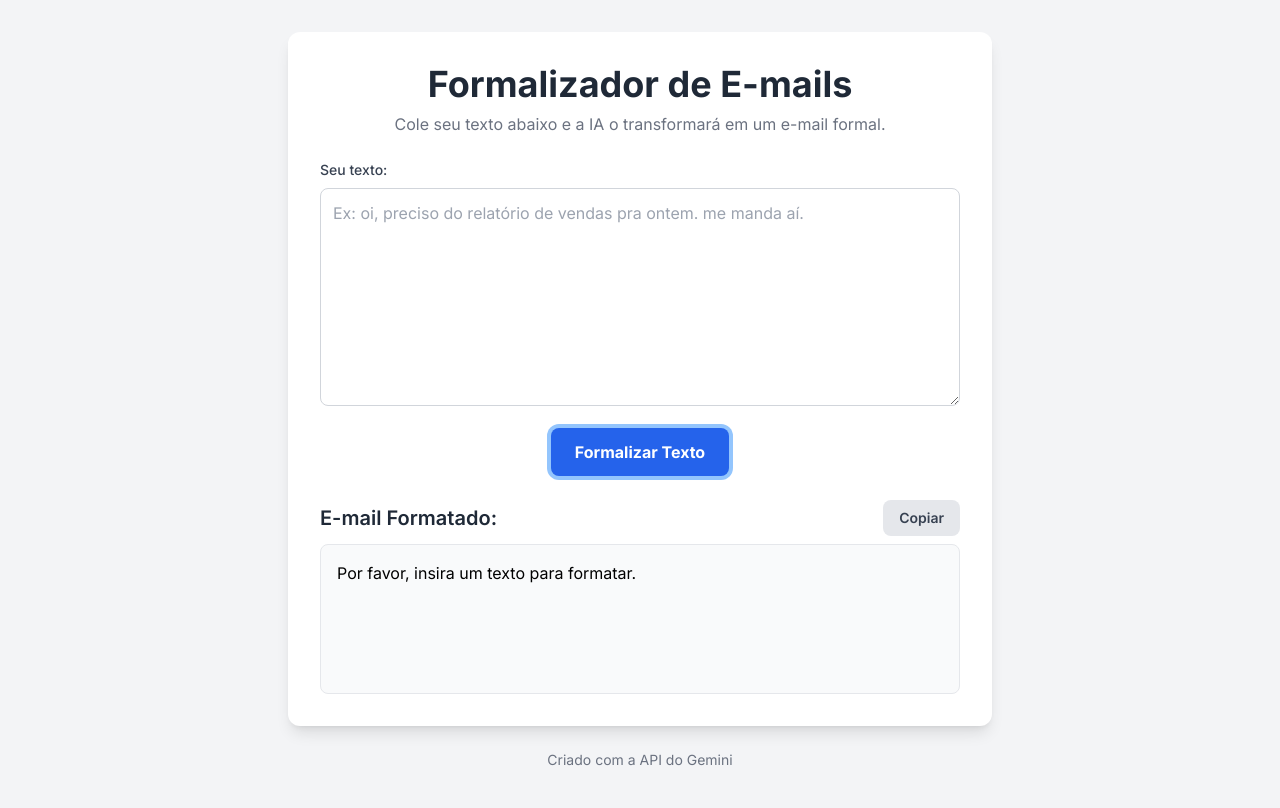
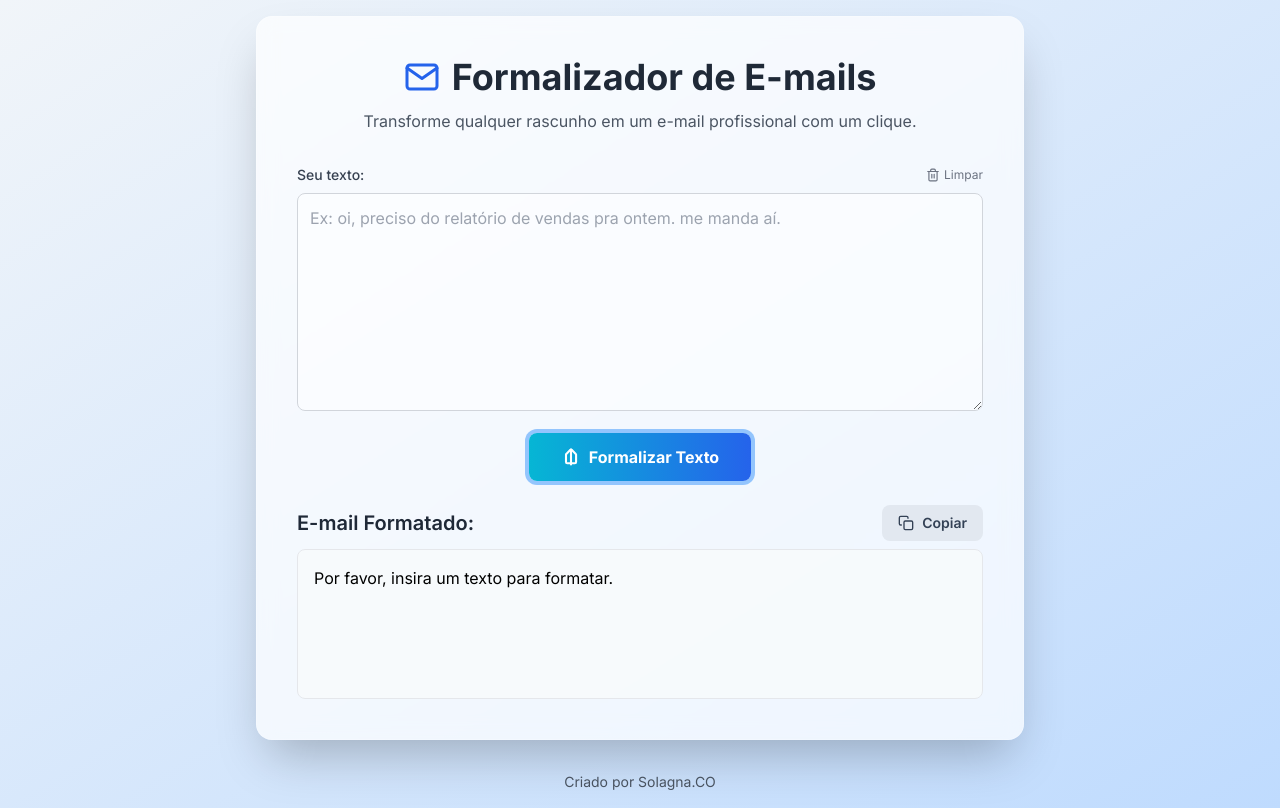
Before and after one commit to jaozao1337/formalizador, a plain HTML site: page index.html in a window 1280 px wide. Both pictures are taken after a click on the button "Formalizar Texto". Drawn offline with nearby package versions, Linux system fonts and the light colour scheme.

Commit message:
Update index.html

```diff
--- a/index.html
+++ b/index.html
@@ -10,9 +10,8 @@
         body {
             font-family: 'Inter', sans-serif;
         }
-        /* Estilo para a animação de carregamento */
         .loader {
-            border: 4px solid #f3f3f3;
+            border: 4px solid rgba(255, 255, 255, 0.3);
             border-top: 4px solid #3498db;
             border-radius: 50%;
             width: 40px;
@@ -23,25 +22,41 @@
             0% { transform: rotate(0deg); }
             100% { transform: rotate(360deg); }
         }
+        .glass-card {
+            background: rgba(255, 255, 255, 0.7);
+            backdrop-filter: blur(10px);
+            -webkit-backdrop-filter: blur(10px);
+            border: 1px solid rgba(255, 255, 255, 0.2);
+        }
     </style>
 </head>
-<body class="bg-gray-100 flex items-center justify-center min-h-screen">
-    <div class="container mx-auto p-4 md:p-8 max-w-3xl w-full">
-        <div class="bg-white rounded-xl shadow-lg p-6 md:p-8">
-            <div class="text-center mb-6">
-                <h1 class="text-3xl md:text-4xl font-bold text-gray-800">Formalizador de E-mails</h1>
-                <p class="text-gray-500 mt-2">Cole seu texto abaixo e a IA o transformará em um e-mail formal.</p>
+<body class="bg-gradient-to-br from-slate-100 to-blue-200 flex items-center justify-center min-h-screen p-4">
+    <div class="container mx-auto max-w-3xl w-full">
+        <div class="glass-card rounded-2xl shadow-2xl p-6 md:p-10">
+            <div class="text-center mb-8">
+                <div class="flex items-center justify-center gap-3">
+                    <svg xmlns="http://www.w3.org/2000/svg" width="36" height="36" viewBox="0 0 24 24" fill="none" stroke="currentColor" stroke-width="2" stroke-linecap="round" stroke-linejoin="round" class="text-blue-600"><path d="M4 4h16c1.1 0 2 .9 2 2v12c0 1.1-.9 2-2 2H4c-1.1 0-2-.9-2-2V6c0-1.1.9-2 2-2z"></path><polyline points="22,6 12,13 2,6"></polyline></svg>
+                    <h1 class="text-3xl md:text-4xl font-bold text-gray-800">Formalizador de E-mails</h1>
+                </div>
+                <p class="text-gray-600 mt-3">Transforme qualquer rascunho em um e-mail profissional com um clique.</p>
             </div>
 
-            <!-- Área de Input (Campo para receber o texto) -->
+            <!-- Área de Input -->
             <div class="mb-4">
-                <label for="inputText" class="block text-sm font-medium text-gray-700 mb-2">Seu texto:</label>
-                <textarea id="inputText" rows="8" class="w-full p-3 border border-gray-300 rounded-lg focus:ring-2 focus:ring-blue-500 focus:border-blue-500 transition" placeholder="Ex: oi, preciso do relatório de vendas pra ontem. me manda aí."></textarea>
+                <div class="flex justify-between items-center mb-2">
+                    <label for="inputText" class="block text-sm font-medium text-gray-700">Seu texto:</label>
+                    <button id="clearButton" class="text-xs text-gray-500 hover:text-red-600 transition-colors flex items-center gap-1">
+                        <svg xmlns="http://www.w3.org/2000/svg" width="14" height="14" viewBox="0 0 24 24" fill="none" stroke="currentColor" stroke-width="2" stroke-linecap="round" stroke-linejoin="round"><polyline points="3 6 5 6 21 6"></polyline><path d="M19 6v14a2 2 0 0 1-2 2H7a2 2 0 0 1-2-2V6m3 0V4a2 2 0 0 1 2-2h4a2 2 0 0 1 2 2v2"></path><line x1="10" y1="11" x2="10" y2="17"></line><line x1="14" y1="11" x2="14" y2="17"></line></svg>
+                        Limpar
+                    </button>
+                </div>
+                <textarea id="inputText" rows="8" class="w-full p-3 border border-gray-300 rounded-lg focus:ring-2 focus:ring-blue-500 focus:border-blue-500 transition bg-white/50" placeholder="Ex: oi, preciso do relatório de vendas pra ontem. me manda aí."></textarea>
             </div>
 
             <!-- Botão de Ação -->
             <div class="text-center mb-6">
-                <button id="formatButton" class="bg-blue-600 text-white font-bold py-3 px-6 rounded-lg hover:bg-blue-700 transition-all duration-300 transform hover:scale-105 focus:outline-none focus:ring-4 focus:ring-blue-300">
+                <button id="formatButton" class="bg-gradient-to-r from-cyan-500 to-blue-600 text-white font-bold py-3 px-8 rounded-lg hover:shadow-lg hover:scale-105 transition-all duration-300 focus:outline-none focus:ring-4 focus:ring-blue-300 flex items-center gap-2 mx-auto">
+                    <svg xmlns="http://www.w3.org/2000/svg" width="20" height="20" viewBox="0 0 24 24" fill="none" stroke="currentColor" stroke-width="2.5" stroke-linecap="round" stroke-linejoin="round"><path d="M12 3c.3 0 .6.1.8.4l4.9 4.9c.2.2.4.5.4.8v8.8c0 .8-.7 1.5-1.5 1.5H7.5c-.8 0-1.5-.7-1.5-1.5V9.1c0-.3.1-.6.4-.8l4.9-4.9c.2-.3.5-.4.8-.4Z"/><path d="M12 3v18"/></svg>
                     Formalizar Texto
                 </button>
             </div>
@@ -51,26 +66,28 @@
                 <div class="loader"></div>
             </div>
 
-            <!-- Área de Output (Campo para devolver o texto) -->
+            <!-- Área de Output -->
             <div id="outputContainer" class="hidden">
                  <div class="flex justify-between items-center mb-2">
                     <h2 class="text-xl font-semibold text-gray-800">E-mail Formatado:</h2>
-                    <button id="copyButton" class="bg-gray-200 text-gray-700 font-semibold py-2 px-4 rounded-lg hover:bg-gray-300 transition-colors duration-300 text-sm">
+                    <button id="copyButton" class="bg-slate-200 text-slate-700 font-semibold py-2 px-4 rounded-lg hover:bg-slate-300 transition-colors duration-300 text-sm flex items-center gap-2">
+                        <svg xmlns="http://www.w3.org/2000/svg" width="16" height="16" viewBox="0 0 24 24" fill="none" stroke="currentColor" stroke-width="2" stroke-linecap="round" stroke-linejoin="round"><rect x="9" y="9" width="13" height="13" rx="2" ry="2"></rect><path d="M5 15H4a2 2 0 0 1-2-2V4a2 2 0 0 1 2-2h9a2 2 0 0 1 2 2v1"></path></svg>
                         Copiar
                     </button>
                 </div>
-                <div id="outputText" class="w-full p-4 border bg-gray-50 border-gray-200 rounded-lg min-h-[150px] whitespace-pre-wrap"></div>
+                <div id="outputText" class="w-full p-4 border bg-slate-50/80 border-gray-200 rounded-lg min-h-[150px] whitespace-pre-wrap"></div>
                  <p id="copyFeedback" class="text-sm text-green-600 mt-2 text-right hidden">Copiado para a área de transferência!</p>
             </div>
         </div>
-        <footer class="text-center mt-6 text-gray-500 text-sm">
-            <p>Criado com a API do Gemini</p>
+        <footer class="text-center mt-8 text-gray-600 text-sm">
+            <p>Criado por Solagna.CO</p>
         </footer>
     </div>
 
     <script>
         // --- Referências aos elementos do DOM ---
         const formatButton = document.getElementById('formatButton');
+        const clearButton = document.getElementById('clearButton'); // Novo botão
         const inputText = document.getElementById('inputText');
         const outputContainer = document.getElementById('outputContainer');
         const outputText = document.getElementById('outputText');
@@ -78,27 +95,31 @@
         const copyButton = document.getElementById('copyButton');
         const copyFeedback = document.getElementById('copyFeedback');
 
+        // --- Event Listener para o botão de limpar ---
+        clearButton.addEventListener('click', () => {
+            inputText.value = '';
+            outputText.innerText = '';
+            outputContainer.classList.add('hidden');
+            copyFeedback.classList.add('hidden');
+        });
+
         // --- Event Listener para o botão de formatar ---
         formatButton.addEventListener('click', async () => {
-            // Chave de API inserida diretamente no código.
             const apiKey = "AIzaSyB8DEuOcAad3AGQt-Yude4-B83l8ZFayzE";
             const userInput = inputText.value.trim();
 
-            // Validação para garantir que o texto foi inserido
             if (!userInput) {
                 outputText.innerText = "Por favor, insira um texto para formatar.";
                 outputContainer.classList.remove('hidden');
                 return;
             }
 
-            // --- Exibir loader e esconder resultado anterior ---
             loader.classList.remove('hidden');
             outputContainer.classList.add('hidden');
             copyFeedback.classList.add('hidden');
             formatButton.disabled = true;
             formatButton.classList.add('opacity-50', 'cursor-not-allowed');
 
-            // --- Monta o prompt para a IA ---
             const prompt = `Reescreva o seguinte texto como um e-mail formal e profissional, em português. O tom deve ser polido, claro e objetivo. Adicione uma saudação apropriada (como "Prezado(a)," ou "Bom dia,") e uma despedida cordial (como "Atenciosamente," ou "Cordialmente,"). O texto a ser reescrito é:\n\n"${userInput}"`;
 
             let chatHistory = [{ role: "user", parts: [{ text: prompt }] }];
@@ -106,7 +127,6 @@
             const apiUrl = `https://generativelanguage.googleapis.com/v1beta/models/gemini-2.0-flash:generateContent?key=${apiKey}`;
 
             try {
-                // --- Faz a chamada para a API do Gemini ---
                 const response = await fetch(apiUrl, {
                     method: 'POST',
                     headers: { 'Content-Type': 'application/json' },
@@ -121,14 +141,12 @@
 
                 const result = await response.json();
 
-                // --- Processa e exibe o resultado ---
                 if (result.candidates && result.candidates.length > 0 &&
                     result.candidates[0].content && result.candidates[0].content.parts &&
                     result.candidates[0].content.parts.length > 0) {
                     const formattedText = result.candidates[0].content.parts[0].text;
                     outputText.innerText = formattedText;
                 } else {
-                    // Adiciona um log para depuração caso a resposta não venha como esperado
                     console.log("Resposta da API recebida, mas sem conteúdo válido:", result);
                     outputText.innerText = "Não foi possível obter uma resposta formatada da IA. A resposta pode estar vazia ou em um formato inesperado.";
                 }
@@ -137,7 +155,6 @@
                 console.error("Erro ao chamar a API do Gemini:", error);
                 outputText.innerText = `Ocorreu um erro ao tentar formatar o texto. Por favor, tente novamente mais tarde. Detalhes: ${error.message}`;
             } finally {
-                // --- Esconder o loader e exibir o resultado ---
                 loader.classList.add('hidden');
                 outputContainer.classList.remove('hidden');
                 formatButton.disabled = false;
```
